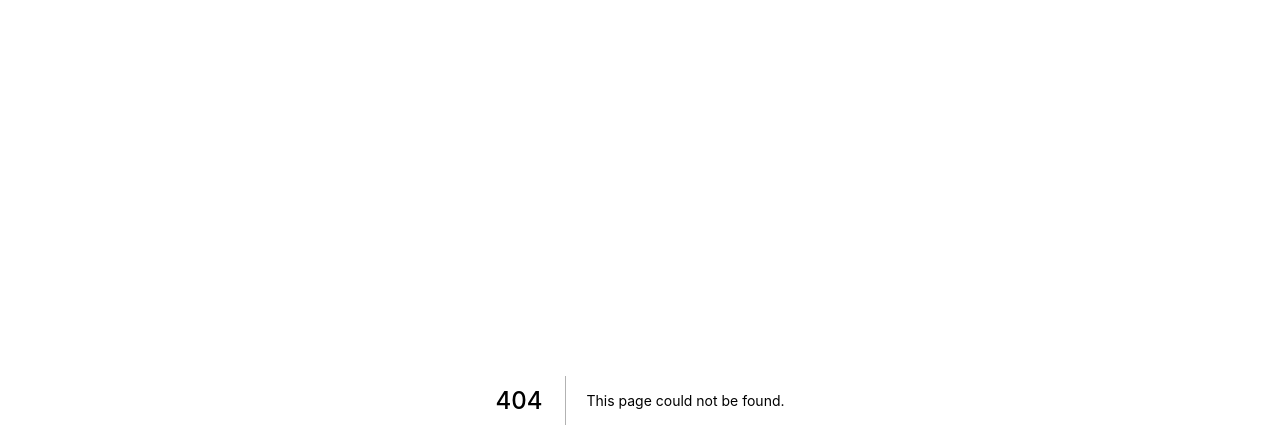
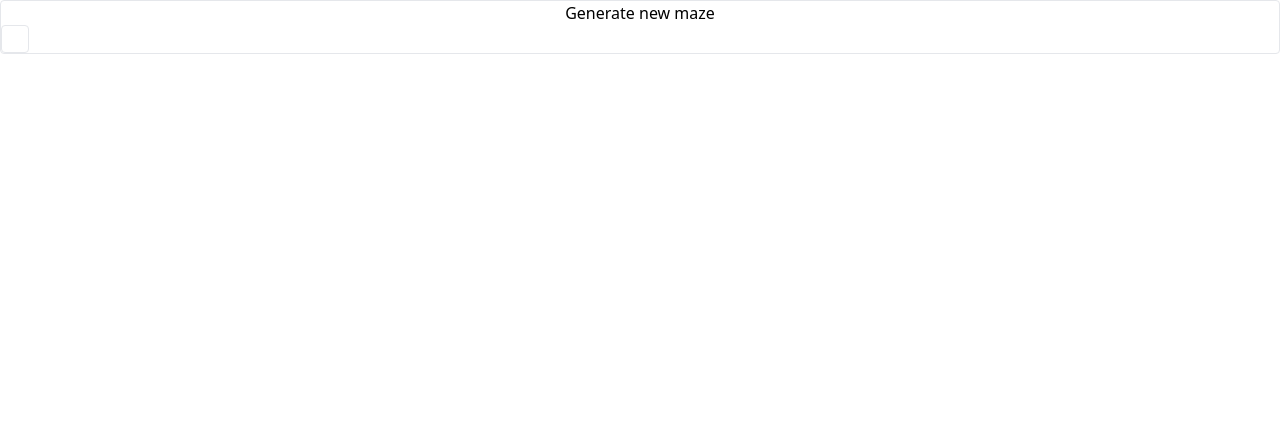
Before and after one commit to Dirivial/A-maze-d, a Next.js app: page /maze in a window 1280 px wide. Before the commit this address had no page. Shown: the top 448 px of the page. Built offline with nearby package versions, Linux system fonts and the light colour scheme.

Commit message:
Testing how the site should look

```diff
--- a/src/pages/index.tsx
+++ b/src/pages/index.tsx
@@ -1,5 +1,7 @@
 import type { NextPage } from "next";
 import Head from "next/head";
+
+import Maze from "./maze";
 
 type TechnologyCardProps = {
   name: string;
@@ -11,33 +13,13 @@ const Home: NextPage = () => {
   return (
     <>
       <Head>
-        <title>Create T3 App</title>
+        <title>Maze solver</title>
         <meta name="description" content="Generated by create-t3-app" />
         <link rel="icon" href="/favicon.ico" />
       </Head>
 
       <main className="container mx-auto flex flex-col items-center justify-center min-h-screen p-4">
-        <h1 className="text-5xl md:text-[5rem] leading-normal font-extrabold text-gray-700">
-          Create <span className="text-purple-300">T3</span> App
-        </h1>
-        <p className="text-2xl text-gray-700">This stack uses:</p>
-        <div className="grid gap-3 pt-3 mt-3 text-center md:grid-cols-3 lg:w-2/3">
-          <TechnologyCard
-            name="NextJS"
-            description="The React framework for production"
-            documentation="https://nextjs.org/"
-          />
-          <TechnologyCard
-            name="TypeScript"
-            description="Strongly typed programming language that builds on JavaScript, giving you better tooling at any scale"
-            documentation="https://www.typescriptlang.org/"
-          />
-          <TechnologyCard
-            name="TailwindCSS"
-            description="Rapidly build modern websites without ever leaving your HTML"
-            documentation="https://tailwindcss.com/"
-          />
-        </div>
+        <Maze width={10} height={10} />
       </main>
     </>
   );
--- /dev/null
+++ b/src/pages/maze.tsx
@@ -0,0 +1,71 @@
+import { useState } from "react";
+
+type CellProps = {
+  x: number;
+  y: number;
+  isSelected: boolean;
+};
+
+const Cell = ({ x, y, isSelected }: CellProps) => {
+  const [selected, setSelected] = useState(isSelected);
+  const clickHandler = (event: React.MouseEvent<HTMLButtonElement>) => {
+    event.preventDefault();
+
+    const button: HTMLButtonElement = event.currentTarget;
+    setSelected((prev) => !prev);
+  };
+
+  return (
+    <button
+      onClick={clickHandler}
+      className={"rounded border w-7 h-7 m-0" + (selected ? " bg-red-500" : "")}
+    >
+      {" "}
+    </button>
+  );
+};
+
+type MazeProps = {
+  width: number;
+  height: number;
+};
+
+const Maze = ({ width, height }: MazeProps) => {
+  const [cells, setCells] = useState([{ x: 0, y: 0, isSelected: false }]);
+
+  const generateCells = (event: React.MouseEvent<HTMLButtonElement>) => {
+    let newCells: CellProps[] = [];
+
+    for (let i = 0; i < height; i++) {
+      for (let j = 0; j < width; j++) {
+        newCells.push({
+          x: j,
+          y: i,
+          isSelected: Math.floor(Math.random() * 2) === 0,
+        });
+      }
+    }
+
+    setCells(newCells);
+  };
+
+  return (
+    <div className="rounded border flex flex-col">
+      <button onClick={generateCells}>Generate new maze</button>
+      <div className="grid grid-cols-10">
+        {Object.values(cells).map((cell, index) => {
+          return (
+            <Cell
+              key={index}
+              x={cell.x}
+              y={cell.y}
+              isSelected={cell.isSelected}
+            />
+          );
+        })}
+      </div>
+    </div>
+  );
+};
+
+export default Maze;
```
